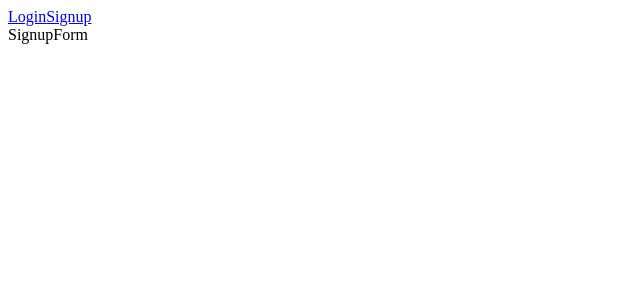
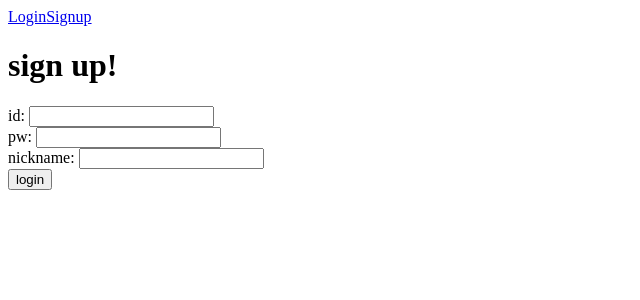
Before and after one commit to emthrology/vue-til, a Vue app: page /signup in a window 1280 px wide. Shown: the top 300 px of the page, without its empty margins (0-640 px from the left). Built offline with nearby package versions, Linux system fonts and the light colour scheme.

Commit message:
signup access to server simple example

```diff
--- a/package.json
+++ b/package.json
@@ -9,6 +9,7 @@
     "lint": "vue-cli-service lint"
   },
   "dependencies": {
+    "axios": "^0.24.0",
     "core-js": "^3.6.5",
     "vue": "^2.6.11",
     "vue-router": "^3.2.0",
--- /dev/null
+++ b/src/api/index.js
@@ -0,0 +1,8 @@
+import axios from 'axios';
+
+function registerUser(data) {
+  const url = 'http://localhost:3000/signup';
+  return axios.post(url, data);
+}
+
+export { registerUser };
--- a/src/components/SignupForm.vue
+++ b/src/components/SignupForm.vue
@@ -1,9 +1,60 @@
 <template>
-  <div>SignupForm</div>
+  <!-- .prevent = preventDefault -->
+  <form @submit.prevent="submitForm">
+    <div>
+      <label for="username">id: </label>
+      <input id="username" type="text" v-model="username" />
+    </div>
+    <div>
+      <label for="password">pw: </label>
+      <input id="password" type="text" v-model="password" />
+    </div>
+    <div>
+      <label for="nickname">nickname: </label>
+      <!-- vue.js cjk IME issue : https://en.wikipedia.org/wiki/Input_method, https://vuejs.org/v2/guide/forms.html#vmodel-ime-tip -->
+      <!-- cannot bind data object directly by this way -->
+      <input
+        id="nickname"
+        type="text"
+        @input="nickname = $event.target.value"
+        :nickname="nickname"
+      />
+    </div>
+    <button type="submit">login</button>
+    <p v-if="logMsg">{{ logMsg }}</p>
+  </form>
 </template>
 
 <script>
-export default {};
+import { registerUser } from '@/api/index';
+export default {
+  data() {
+    return {
+      username: '',
+      password: '',
+      nickname: '',
+      logMsg: '',
+    };
+  },
+  methods: {
+    async submitForm() {
+      const userData = {
+        username: this.username,
+        password: this.password,
+        nickname: this.nickname,
+      };
+      const { data } = await registerUser(userData);
+      console.log({ data });
+      this.logMsg = `${data.username}님 가입완료`;
+      this.initForm();
+    },
+    initForm() {
+      this.username = '';
+      this.password = '';
+      this.nickname = '';
+    },
+  },
+};
 </script>
 
 <style></style>
--- a/src/store/index.js
+++ b/src/store/index.js
@@ -1,5 +1,5 @@
-import Vue from "vue";
-import Vuex from "vuex";
+import Vue from 'vue';
+import Vuex from 'vuex';
 
 Vue.use(Vuex);
 
--- a/src/views/SignupPage.vue
+++ b/src/views/SignupPage.vue
@@ -1,5 +1,6 @@
 <template>
   <div>
+    <h1>sign up!</h1>
     <SignupForm />
   </div>
 </template>
```
Also changed, not shown: 1 other file (tests, documents, lock files or other folders).
